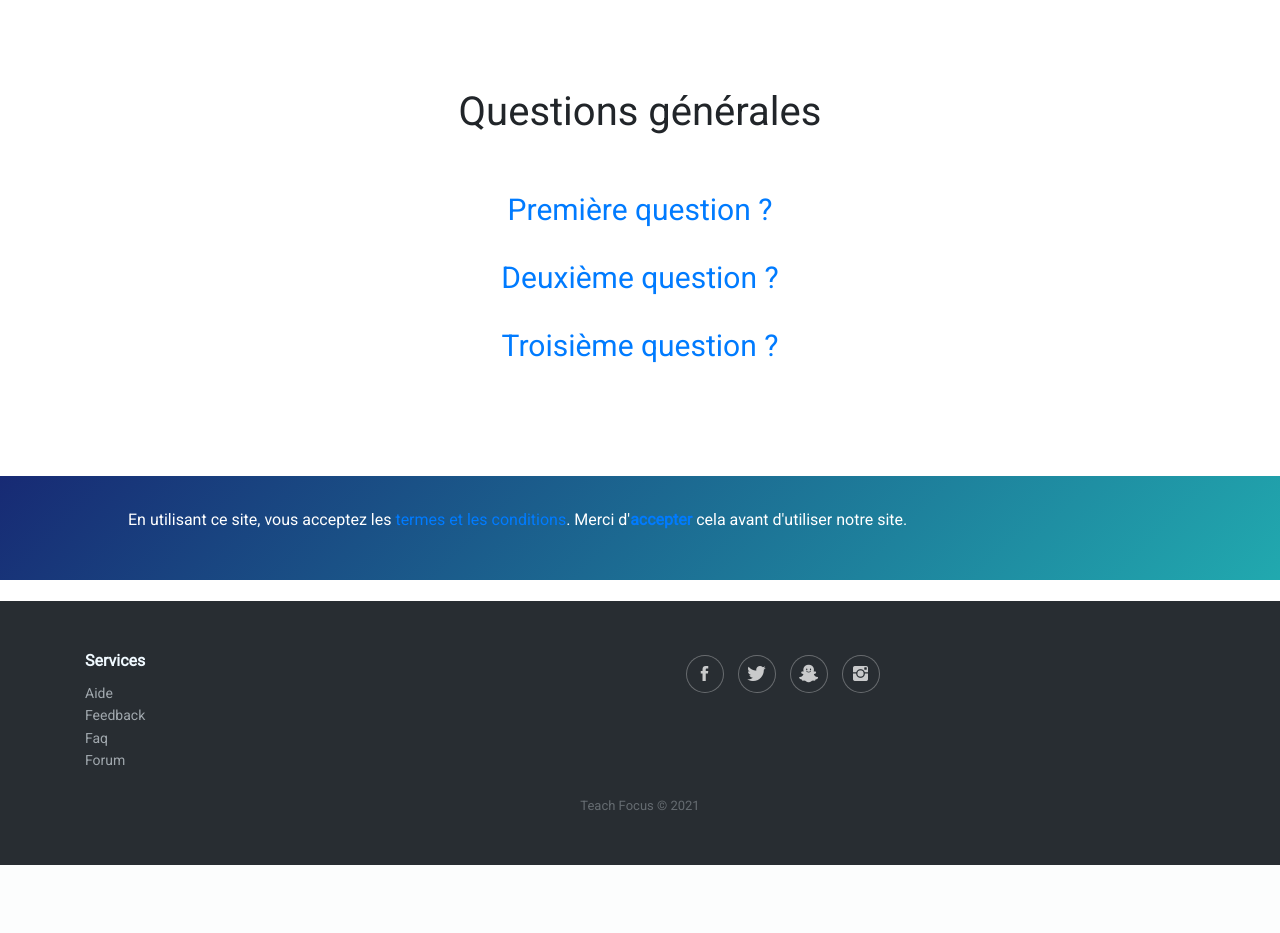
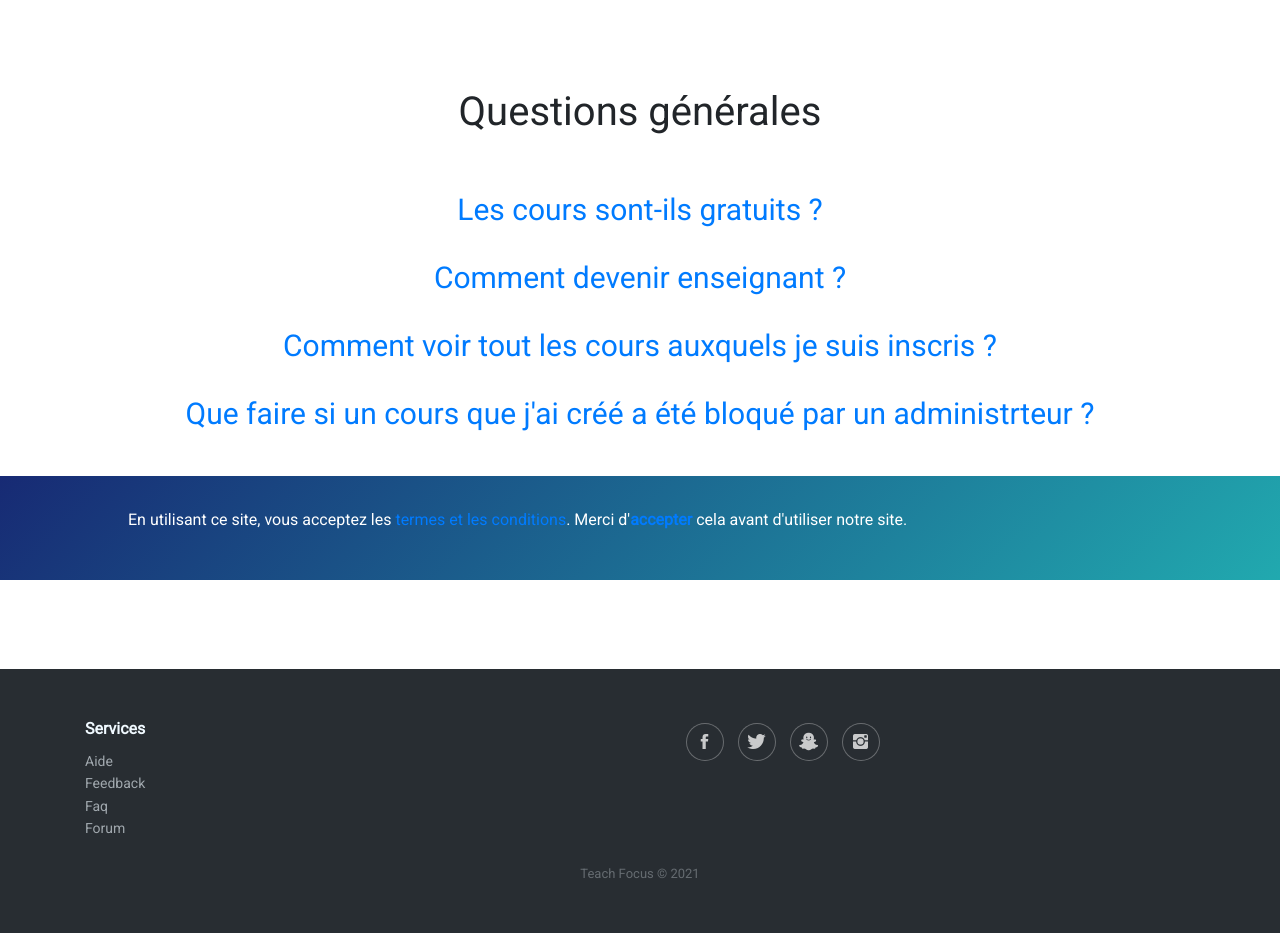
Before and after one commit to jeremie-arcidiacono/Teachfocus, a PHP site: page /faq.php in a window 1280 px wide. Shown: the part 220-1153 px from the top of the page. Before the commit the page ends 1085 px from the top, so only its background shows below. Run offline with PHP 8.4, Linux system fonts and the light colour scheme; a stand-in replaces the project's code that opens the database connection; some libraries are stand-ins or nearby versions.

Commit message:
FAQ add questions

```diff
--- a/faq.php
+++ b/faq.php
@@ -54,26 +54,34 @@ require_once("php/security.php");
                         <h1 class="faqHeader">Questions générales</h1><br><br>
                         <div class="panel panel-default">
                             <div class="panel-heading">
-                                <h4 class="panel-title"><a class="accordion-toggle" data-toggle="collapse" data-parent="#accordion" href="#collapseOne">Première question ?</a></h4>
+                                <h4 class="panel-title"><a class="accordion-toggle" data-toggle="collapse" data-parent="#accordion" href="#collapseOne">Les cours sont-ils gratuits ?</a></h4>
                             </div><br>
                             <div id="collapseOne" class="panel-collapse collapse in">
-                                <div class="panel-body">Réponse à la première question</div><br>
+                                <div class="panel-body">Dans notre site, il y a des cours gratuit mais aussi des cours payants, cela dépend de l'enseignant.</div><br>
                             </div>
                         </div>
                         <div class="panel panel-default">
                             <div class="panel-heading">
-                                <h4 class="panel-title"><a class="accordion-toggle collapsed" data-toggle="collapse" data-parent="#accordion" href="#collapseTen">Deuxième question ?</a></h4>
+                                <h4 class="panel-title"><a class="accordion-toggle collapsed" data-toggle="collapse" data-parent="#accordion" href="#collapseTen">Comment devenir enseignant ?</a></h4>
                             </div><br>
                             <div id="collapseTen" class="panel-collapse collapse">
-                                <div class="panel-body">Réponse à la deuxième question</div><br>
+                                <div class="panel-body">Pour ce faire, il faut créé un compte et cocher la case "professeur". Vous pourrez ensuite créé vos propres cours et transmettre vos compétences.</div><br>
                             </div>
                         </div>
                         <div class="panel panel-default">
                             <div class="panel-heading">
-                                <h4 class="panel-title"><a class="accordion-toggle collapsed" data-toggle="collapse" data-parent="#accordion" href="#collapseEleven">Troisième question ?</a></h4>
+                                <h4 class="panel-title"><a class="accordion-toggle collapsed" data-toggle="collapse" data-parent="#accordion" href="#collapseEleven">Comment voir tout les cours auxquels je suis inscris ?</a></h4>
                             </div><br>
                             <div id="collapseEleven" class="panel-collapse collapse">
-                                <div class="panel-body">Réponse à la troisième question</div><br>
+                                <div class="panel-body">Il suffit de cliquer sur le lien nommez "Mes cours".</div><br>
+                            </div>
+                        </div>
+                        <div class="panel panel-default">
+                            <div class="panel-heading">
+                                <h4 class="panel-title"><a class="accordion-toggle collapsed" data-toggle="collapse" data-parent="#accordion" href="#collapseEleven">Que faire si un cours que j'ai créé a été bloqué par un administrteur ?</a></h4>
+                            </div><br>
+                            <div id="collapseEleven" class="panel-collapse collapse">
+                                <div class="panel-body">Si vous ne comprenez pas la raison, veuillez nous contacter pour plus d'informations.</div><br>
                             </div>
                         </div>
                     </div>
```
